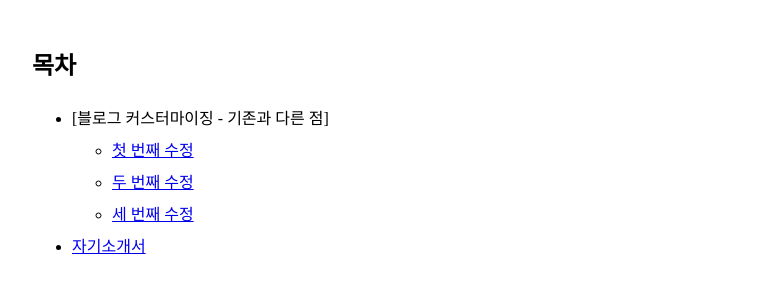
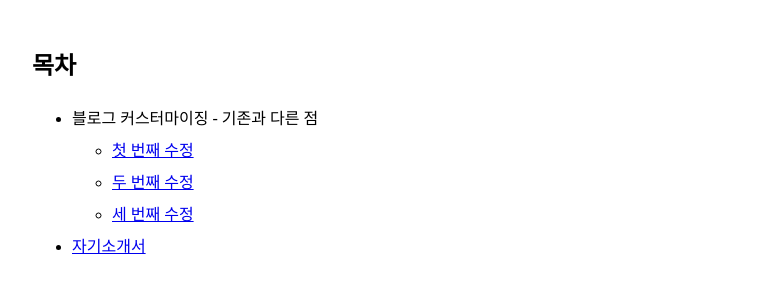
Before and after one commit to domicmeia/domicmeia.github.io, a Jekyll site: the page built from _posts/2023-04-17-자기소개서.md, in a window 1280 px wide and 900 px high. Shown: the part 190-486 px from the top of the window, without its empty margins (258-1021 px from the left). Built offline with Jekyll 4.4.1, drawn with Linux system fonts in a browser that asks for light colours; some web fonts are replaced.

```diff
--- a/_posts/2023-04-17-자기소개서.md
+++ b/_posts/2023-04-17-자기소개서.md
@@ -4,7 +4,7 @@ category: Note
 ---
 
 ## 목차
-* [블로그 커스터마이징 - 기존과 다른 점]
+* 블로그 커스터마이징 - 기존과 다른 점
   + [첫 번째 수정](#첫-번째-수정)
   + [두 번째 수정](#두-번째-수정)
   + [세 번째 수정](#세-번째-수정)
```
